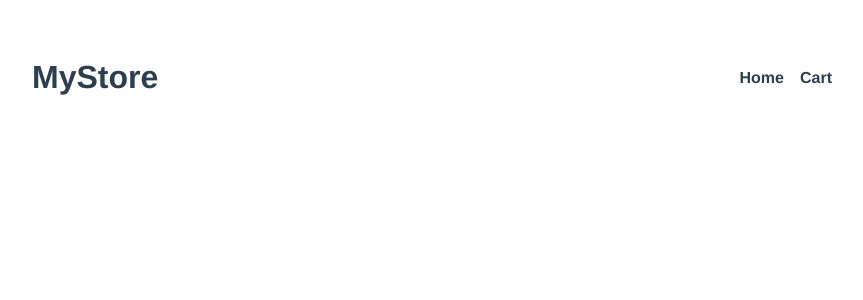
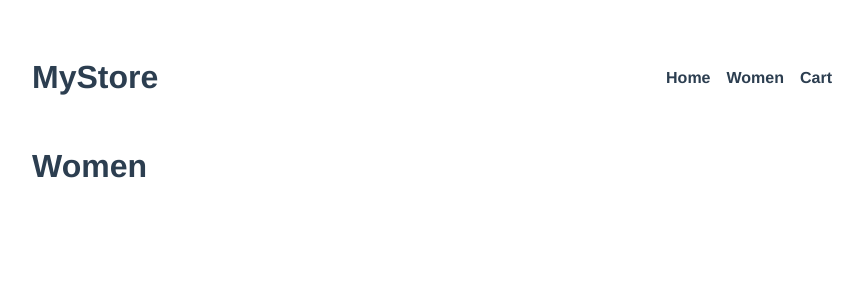
Before and after one commit to lynntuuu/online-shop, a Vue app: page /about in a window 1280 px wide. Before the commit this address had no page. Shown: the top 300 px of the page, without its empty margins (208-1071 px from the left). Built offline with nearby package versions, Linux system fonts and the light colour scheme.

Commit message:
Create a GenderOverview page component

```diff
--- a/src/App.vue
+++ b/src/App.vue
@@ -3,6 +3,8 @@
     <h1 class="flex-col--2">MyStore</h1>
     <div class="flex-col--2 nav-items">
       <router-link to="/" class="nav-items-item">Home</router-link>
+      <router-link :to="{ name : 'gender-overview', params : { gender: 'women' }}"
+      class="nav-items-item">Women</router-link>
       <router-link to="/cart" class="nav-items-item">Cart
         <counter-badge :count="cartCount"></counter-badge>
       </router-link>
--- a/src/router/index.js
+++ b/src/router/index.js
@@ -2,6 +2,7 @@ import { createRouter, createWebHistory } from 'vue-router'
 import Home from '../views/Home.vue'
 import Product from '../views/Product.vue'
 import Cart from '../views/Cart.vue'
+import GenderOverview from '../views/GenderOverview.vue'
 
 const routes = [
   {
@@ -18,6 +19,11 @@ const routes = [
     path: '/cart/',
     name: 'Cart',
     component: Cart
+  },
+  {
+    path: '/:gender/',
+    name: 'gender-overview',
+    component: GenderOverview
   }
 ]
 
--- /dev/null
+++ b/src/views/GenderOverview.vue
@@ -0,0 +1,11 @@
+<template>
+  <div>
+    <h1 class="wrapper">Women</h1>
+  </div>
+</template>
+
+<script>
+export default {
+  name: 'genderOverview'
+}
+</script>
```
